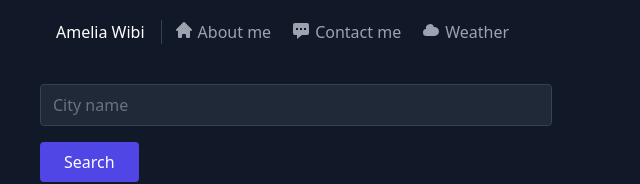
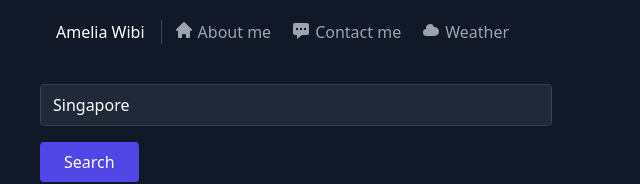
Before and after one commit to ameliawibi/ameliawibi-netlify, a React (Create React App) app: page /weather in a window 1280 px wide. Shown: the top 184 px of the page, without its empty margins (0-640 px from the left). Built offline with nearby package versions, Linux system fonts and the light colour scheme; no server answers.

Commit message:
handling invalid input for weather city

```diff
--- a/src/containers/Weather/Weather.js
+++ b/src/containers/Weather/Weather.js
@@ -3,8 +3,8 @@ import { useEffect, useState } from "react";
 function Weather() {
   // State
   const [apiData, setApiData] = useState({});
-  const [getState, setGetState] = useState("");
-  const [state, setState] = useState("");
+  const [getState, setGetState] = useState("Singapore");
+  const [state, setState] = useState("Singapore");
 
   // API KEY AND URL
   // const apiKey = process.env.REACT_APP_API_KEY;
@@ -49,7 +49,7 @@ function Weather() {
         </li>
       </ul>
 
-      {apiData.list ? (
+      {apiData.count > 0 ? (
         <div
           className="mt-4 w-128 max-w-lg overflow-hidden bg-gray-800
       rounded-lg shadow-lg border border-gray-700"
```
